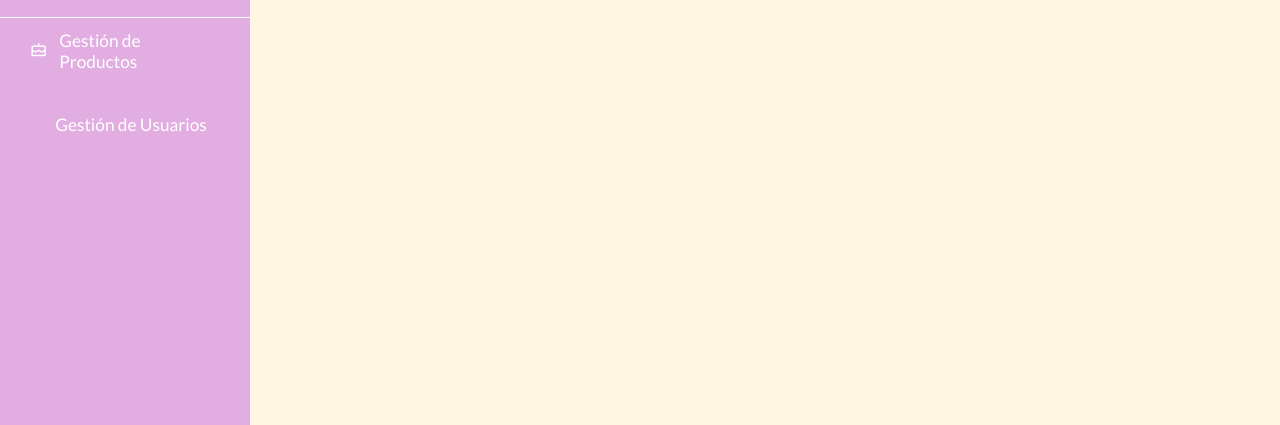
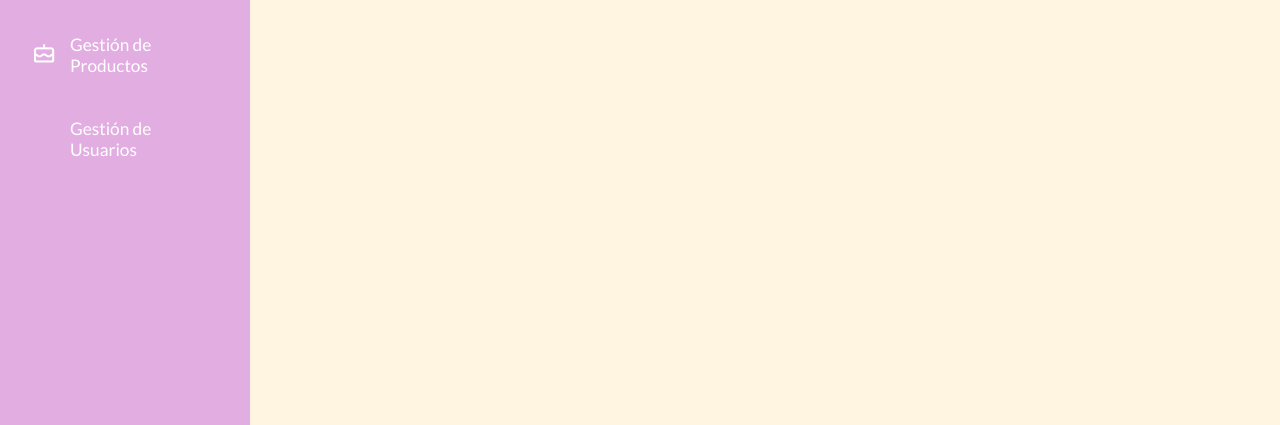
Before and after one commit to Daaantiel/Pagina-DESARROLLO-FULLSTACK-2, a plain HTML site: page pagina web/administrador.html in a window 1280 px wide. Shown: the part 375-800 px from the top of the page. Drawn offline with nearby package versions, Linux system fonts and the light colour scheme.

Commit message:
Update administrador.html

```diff
--- a/pagina web/administrador.html
+++ b/pagina web/administrador.html
@@ -14,19 +14,21 @@
 <body>
     <aside>
         <div class="admin-header">
-            <h1>🍰 Admin </h1>
+            <h1>🍰 Admin</h1>
             <p>Pastelería Mil Sabores</p>
         </div>
+        <div class="nav-administrador-contenedor">
             <nav class="nav-administrador">
                 <a href="#" onclick="mostrarGestionProductos()" class="nav-link" id="nav-productos">
-                <i class='bx bx-cake'></i>
-                Gestión de Productos
+                    <span class="icono-nav"><i class='bx bx-cake'></i></span>
+                    <span class="texto-nav">Gestión de Productos</span>
                 </a>
                 <a href="#" onclick="mostrarGestionUsuarios()" class="nav-link" id="nav-usuarios">
-                <i class='bx bx-users'></i>
-                Gestión de Usuarios
+                    <span class="icono-nav"><i class='bx bx-users'></i></span>
+                    <span class="texto-nav">Gestión de Usuarios</span>
                 </a>
             </nav>
+        </div>
     </aside>
 
     <main>
```
Lines whose indentation alone changed are shown as unchanged.
